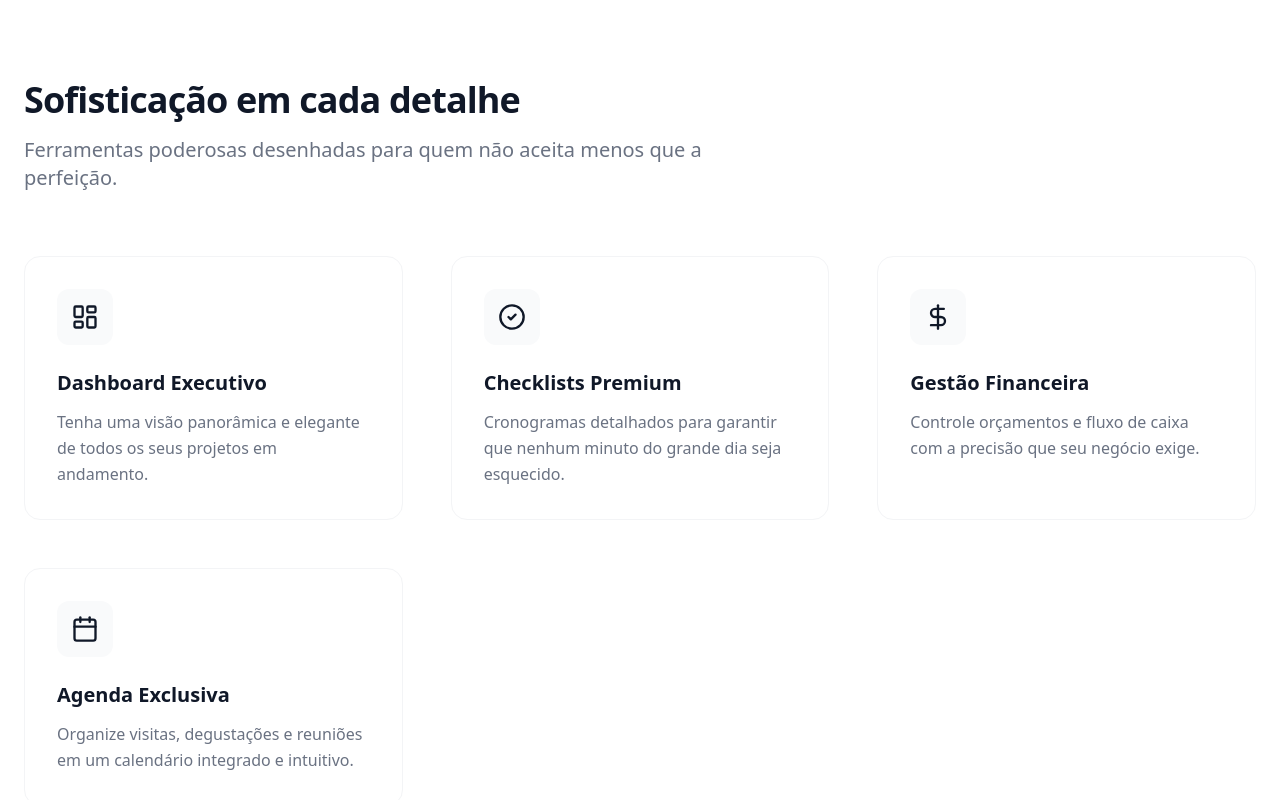
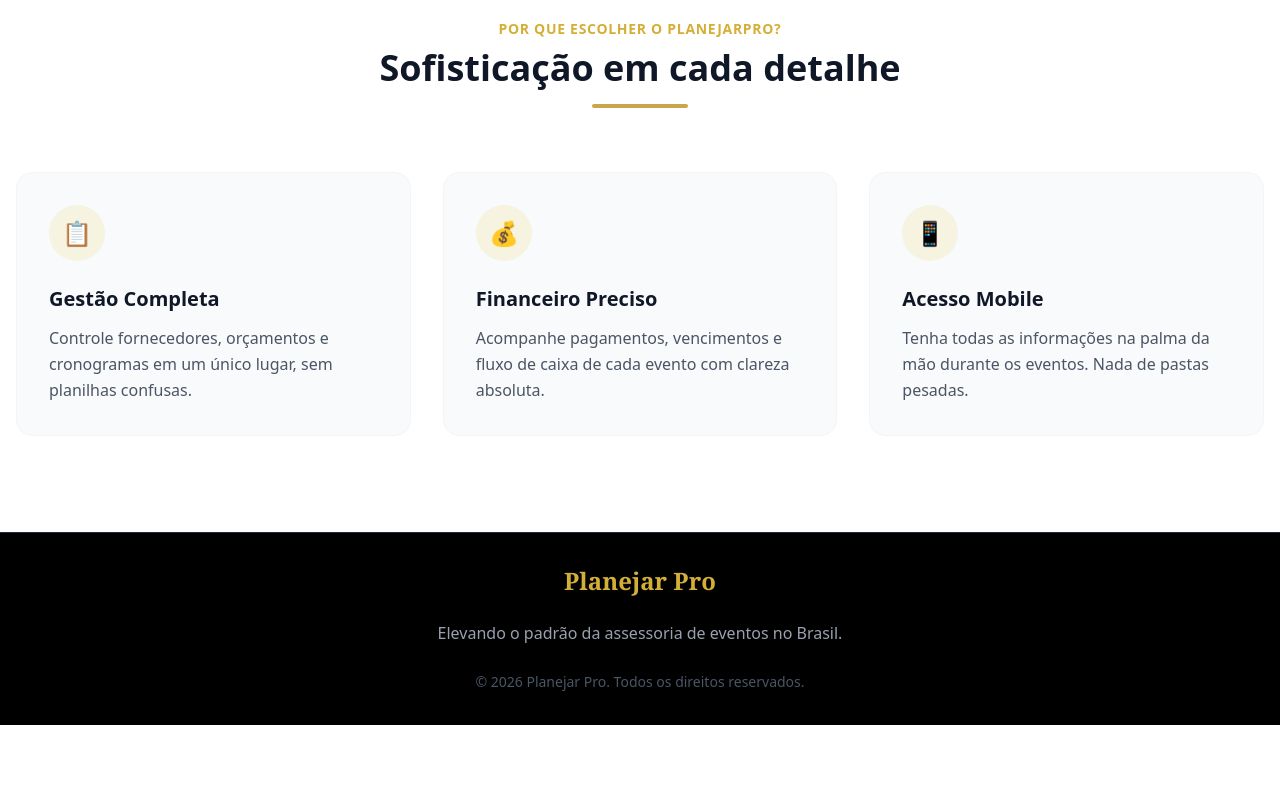
Before and after one commit to theproject93/planejar-pro, a React (Vite) app: page / in a window 1280 px wide. Shown: the part 800-1600 px from the top of the page. After the commit the page ends 1525 px from the top, so only its background shows below. Built offline with nearby package versions, Linux system fonts and the light colour scheme; no server answers.

Commit message:
feat: add landing page, routes and netlify spa redirects

```diff
--- a/package.json
+++ b/package.json
@@ -12,6 +12,7 @@
   "dependencies": {
     "@supabase/supabase-js": "^2.95.3",
     "@tailwindcss/vite": "^4.1.18",
+    "framer-motion": "^12.34.0",
     "lucide-react": "^0.564.0",
     "react": "^19.2.0",
     "react-dom": "^19.2.0",
--- /dev/null
+++ b/src/components/ScrollReveal.tsx
@@ -0,0 +1,42 @@
+import { motion, useInView, useAnimation, type Variants } from 'framer-motion';
+import { useRef, useEffect, type ReactNode } from 'react';
+
+interface Props {
+  children: ReactNode;
+  width?: 'fit-content' | '100%';
+  delay?: number;
+}
+
+export const ScrollReveal = ({
+  children,
+  width = 'fit-content',
+  delay = 0,
+}: Props) => {
+  const ref = useRef(null);
+  const isInView = useInView(ref, { once: true, margin: '-50px 0px' });
+  const controls = useAnimation();
+
+  useEffect(() => {
+    if (isInView) {
+      controls.start('visible');
+    }
+  }, [isInView, controls]);
+
+  const variants: Variants = {
+    hidden: { opacity: 0, y: 75 },
+    visible: { opacity: 1, y: 0 },
+  };
+
+  return (
+    <div ref={ref} style={{ width, position: 'relative', overflow: 'hidden' }}>
+      <motion.div
+        variants={variants}
+        initial="hidden"
+        animate={controls}
+        transition={{ duration: 0.5, delay: delay }}
+      >
+        {children}
+      </motion.div>
+    </div>
+  );
+};
--- a/src/pages/LandingPage.tsx
+++ b/src/pages/LandingPage.tsx
@@ -1,4 +1,6 @@
 import { Link } from 'react-router-dom';
+import { motion } from 'framer-motion';
+import { ScrollReveal } from '../components/ScrollReveal'; // Importe o componente
 import {
   CheckCircle2,
   LayoutDashboard,
@@ -82,12 +84,12 @@ export function LandingPage() {
         </div>
       </nav>
 
-      {/* Hero Section com Vídeo Background */}
+      {/* Hero Section com Vídeo Background + Framer Motion */}
       <section
         id="hero"
         className="relative pt-32 pb-24 min-h-[90vh] flex items-center justify-center overflow-hidden"
       >
-        {/* Vídeo Background - Com Overlay */}
+        {/* Vídeo Background (Mantivemos igual) */}
         <div className="absolute top-0 left-0 w-full h-full z-0">
           <video
             autoPlay
@@ -96,117 +98,141 @@ export function LandingPage() {
             playsInline
             className="absolute top-1/2 left-1/2 min-w-full min-h-full w-auto h-auto -translate-x-1/2 -translate-y-1/2 object-cover"
           >
-            {/* O React busca arquivos da pasta public direto na raiz "/" */}
             <source src="/hero-video.mp4" type="video/mp4" />
           </video>
-          {/* Overlay Escuro (Gradiente suave para leitura) */}
           <div className="absolute top-0 left-0 w-full h-full bg-gradient-to-b from-black/80 via-black/50 to-black/80"></div>
         </div>
 
-        {/* Conteúdo (Z-index maior que o vídeo) */}
+        {/* Conteúdo Animado com Framer Motion */}
         <div className="relative z-10 px-4 mx-auto max-w-7xl text-center">
-          <span className="bg-white/10 backdrop-blur-md text-gold-300 text-xs font-bold px-4 py-1.5 rounded-full mb-8 inline-block border border-gold-500/30 uppercase tracking-widest shadow-lg">
+          <motion.div
+            initial={{ opacity: 0, y: 30 }}
+            animate={{ opacity: 1, y: 0 }}
+            transition={{ duration: 0.8, ease: 'easeOut' }}
+          >
+            <span className="bg-white/10 backdrop-blur-md text-gold-300 text-xs font-bold px-4 py-1.5 rounded-full mb-8 inline-block border border-gold-500/30 uppercase tracking-widest shadow-lg hover:bg-white/20 transition-colors cursor-default">
               ✨ Exclusivo para Cerimonialistas
             </span>
+          </motion.div>
 
-          <h1 className="mb-6 text-5xl font-extrabold tracking-tight leading-tight text-white md:text-6xl lg:text-7xl drop-shadow-2xl">
+          <motion.h1
+            initial={{ opacity: 0, y: 30 }}
+            animate={{ opacity: 1, y: 0 }}
+            transition={{ duration: 0.8, delay: 0.2, ease: 'easeOut' }}
+            className="mb-6 text-5xl font-extrabold tracking-tight leading-tight text-white md:text-6xl lg:text-7xl drop-shadow-2xl"
+          >
             A excelência que seus <br />
             <span className="text-transparent bg-clip-text bg-gradient-to-r from-gold-200 via-gold-400 to-gold-200 animate-pulse">
               eventos merecem
             </span>
-          </h1>
+          </motion.h1>
 
-          <p className="mb-12 text-lg font-light text-gray-200 lg:text-xl sm:px-16 lg:px-48 leading-relaxed drop-shadow-md max-w-4xl mx-auto">
+          <motion.p
+            initial={{ opacity: 0, y: 30 }}
+            animate={{ opacity: 1, y: 0 }}
+            transition={{ duration: 0.8, delay: 0.4, ease: 'easeOut' }}
+            className="mb-12 text-lg font-light text-gray-200 lg:text-xl sm:px-16 lg:px-48 leading-relaxed drop-shadow-md max-w-4xl mx-auto"
+          >
             Eleve o nível da sua assessoria. Gestão impecável, checklists
             precisos e controle financeiro, tudo em uma interface sofisticada.
-          </p>
+          </motion.p>
 
-          <div className="flex flex-col space-y-4 sm:flex-row sm:justify-center sm:space-y-0 sm:space-x-6">
-            <Link
-              to="/login"
-              className="inline-flex justify-center items-center py-4 px-8 text-base font-bold text-center text-black rounded-xl bg-gold-400 hover:bg-gold-300 focus:ring-4 focus:ring-gold-300 transition-all shadow-xl hover:shadow-gold-500/50 hover:-translate-y-1 scale-100 hover:scale-105 duration-300"
+          <motion.div
+            initial={{ opacity: 0, y: 30 }}
+            animate={{ opacity: 1, y: 0 }}
+            transition={{ duration: 0.8, delay: 0.6, ease: 'easeOut' }}
+            className="flex flex-col space-y-4 sm:flex-row sm:justify-center sm:space-y-0 sm:space-x-6"
+          >
+            <Link to="/login">
+              <motion.button
+                whileHover={{ scale: 1.05 }}
+                whileTap={{ scale: 0.95 }}
+                className="group inline-flex justify-center items-center py-4 px-8 text-base font-bold text-center text-black rounded-xl bg-gold-400 hover:bg-gold-300 focus:ring-4 focus:ring-gold-300 transition-colors shadow-[0_0_20px_rgba(250,204,21,0.3)] hover:shadow-[0_0_30px_rgba(250,204,21,0.5)] w-full sm:w-auto"
               >
                 Começar Agora
-              <ArrowRight className="ml-2 -mr-1 w-5 h-5" />
+                <ArrowRight className="ml-2 -mr-1 w-5 h-5 group-hover:translate-x-1 transition-transform" />
+              </motion.button>
             </Link>
-            <a
+
+            <motion.a
               href="#features"
-              className="inline-flex justify-center items-center py-4 px-8 text-base font-medium text-center text-white rounded-xl border border-white/30 hover:bg-white/10 backdrop-blur-sm focus:ring-4 focus:ring-gray-100 transition-all hover:-translate-y-1"
+              whileHover={{ scale: 1.05 }}
+              whileTap={{ scale: 0.95 }}
+              className="inline-flex justify-center items-center py-4 px-8 text-base font-medium text-center text-white rounded-xl border border-white/30 hover:bg-white/10 backdrop-blur-sm focus:ring-4 focus:ring-gray-100 transition-colors w-full sm:w-auto"
             >
               Conhecer Detalhes
-            </a>
-          </div>
+            </motion.a>
+          </motion.div>
         </div>
       </section>
 
-      {/* Features Grid */}
-      <section id="features" className="py-24 bg-white">
-        <div className="py-8 px-4 mx-auto max-w-7xl sm:py-16 lg:px-6">
-          <div className="max-w-screen-md mb-12 lg:mb-16">
-            <h2 className="mb-4 text-4xl tracking-tight font-extrabold text-gray-900">
+      {/* Seção Features / Sofisticação */}
+      <section
+        id="features"
+        className="py-24 bg-white relative overflow-hidden"
+      >
+        <div className="container mx-auto px-4 relative z-10">
+          <ScrollReveal width="100%">
+            <div className="text-center mb-16 max-w-3xl mx-auto">
+              <span className="text-gold-500 font-semibold tracking-wider uppercase text-sm">
+                Por que escolher o PlanejarPro?
+              </span>
+              <h2 className="text-4xl font-playfair font-bold text-gray-900 mt-2 mb-4">
                 Sofisticação em cada detalhe
               </h2>
-            <p className="text-gray-500 sm:text-xl font-light">
-              Ferramentas poderosas desenhadas para quem não aceita menos que a
-              perfeição.
+              <div className="w-24 h-1 bg-gold-400 mx-auto rounded-full"></div>
+            </div>
+          </ScrollReveal>
+
+          <div className="grid md:grid-cols-3 gap-8">
+            {/* Card 1 */}
+            <ScrollReveal delay={0.1}>
+              <div className="bg-gray-50 p-8 rounded-2xl border border-gray-100 hover:shadow-xl hover:-translate-y-2 transition-all duration-300 group">
+                <div className="w-14 h-14 bg-gold-100 rounded-full flex items-center justify-center mb-6 group-hover:bg-gold-400 transition-colors">
+                  <span className="text-2xl">📋</span>{' '}
+                  {/* Troque por ícone Lucide se tiver */}
+                </div>
+                <h3 className="text-xl font-bold mb-3 text-gray-900">
+                  Gestão Completa
+                </h3>
+                <p className="text-gray-600 leading-relaxed">
+                  Controle fornecedores, orçamentos e cronogramas em um único
+                  lugar, sem planilhas confusas.
                 </p>
               </div>
-          <div className="space-y-8 md:grid md:grid-cols-2 lg:grid-cols-3 md:gap-12 md:space-y-0">
-            {/* Card 1 */}
-            <div className="group p-8 bg-white rounded-2xl border border-gray-100 hover:border-gold-200 hover:shadow-2xl transition-all duration-300 hover:-translate-y-1">
-              <div className="flex justify-center items-center mb-6 w-14 h-14 rounded-xl bg-gray-50 text-gray-900 group-hover:bg-gold-500 group-hover:text-white transition-colors">
-                <LayoutDashboard className="w-7 h-7" />
+            </ScrollReveal>
+
+            {/* Card 2 - Com um pouco mais de delay */}
+            <ScrollReveal delay={0.3}>
+              <div className="bg-gray-50 p-8 rounded-2xl border border-gray-100 hover:shadow-xl hover:-translate-y-2 transition-all duration-300 group">
+                <div className="w-14 h-14 bg-gold-100 rounded-full flex items-center justify-center mb-6 group-hover:bg-gold-400 transition-colors">
+                  <span className="text-2xl">💰</span>
                 </div>
-              <h3 className="mb-3 text-xl font-bold text-gray-900">
-                Dashboard Executivo
+                <h3 className="text-xl font-bold mb-3 text-gray-900">
+                  Financeiro Preciso
                 </h3>
-              <p className="text-gray-500 font-light leading-relaxed">
-                Tenha uma visão panorâmica e elegante de todos os seus projetos
-                em andamento.
+                <p className="text-gray-600 leading-relaxed">
+                  Acompanhe pagamentos, vencimentos e fluxo de caixa de cada
+                  evento com clareza absoluta.
                 </p>
               </div>
+            </ScrollReveal>
 
-            {/* Card 2 */}
-            <div className="group p-8 bg-white rounded-2xl border border-gray-100 hover:border-gold-200 hover:shadow-2xl transition-all duration-300 hover:-translate-y-1">
-              <div className="flex justify-center items-center mb-6 w-14 h-14 rounded-xl bg-gray-50 text-gray-900 group-hover:bg-gold-500 group-hover:text-white transition-colors">
-                <CheckCircle2 className="w-7 h-7" />
+            {/* Card 3 - Com mais delay ainda */}
+            <ScrollReveal delay={0.5}>
+              <div className="bg-gray-50 p-8 rounded-2xl border border-gray-100 hover:shadow-xl hover:-translate-y-2 transition-all duration-300 group">
+                <div className="w-14 h-14 bg-gold-100 rounded-full flex items-center justify-center mb-6 group-hover:bg-gold-400 transition-colors">
+                  <span className="text-2xl">📱</span>
                 </div>
-              <h3 className="mb-3 text-xl font-bold text-gray-900">
-                Checklists Premium
+                <h3 className="text-xl font-bold mb-3 text-gray-900">
+                  Acesso Mobile
                 </h3>
-              <p className="text-gray-500 font-light leading-relaxed">
-                Cronogramas detalhados para garantir que nenhum minuto do grande
-                dia seja esquecido.
+                <p className="text-gray-600 leading-relaxed">
+                  Tenha todas as informações na palma da mão durante os eventos.
+                  Nada de pastas pesadas.
                 </p>
               </div>
-
-            {/* Card 3 */}
-            <div className="group p-8 bg-white rounded-2xl border border-gray-100 hover:border-gold-200 hover:shadow-2xl transition-all duration-300 hover:-translate-y-1">
-              <div className="flex justify-center items-center mb-6 w-14 h-14 rounded-xl bg-gray-50 text-gray-900 group-hover:bg-gold-500 group-hover:text-white transition-colors">
-                <DollarSign className="w-7 h-7" />
-              </div>
-              <h3 className="mb-3 text-xl font-bold text-gray-900">
-                Gestão Financeira
-              </h3>
-              <p className="text-gray-500 font-light leading-relaxed">
-                Controle orçamentos e fluxo de caixa com a precisão que seu
-                negócio exige.
-              </p>
-            </div>
-
-            {/* Card 4 */}
-            <div className="group p-8 bg-white rounded-2xl border border-gray-100 hover:border-gold-200 hover:shadow-2xl transition-all duration-300 hover:-translate-y-1">
-              <div className="flex justify-center items-center mb-6 w-14 h-14 rounded-xl bg-gray-50 text-gray-900 group-hover:bg-gold-500 group-hover:text-white transition-colors">
-                <Calendar className="w-7 h-7" />
-              </div>
-              <h3 className="mb-3 text-xl font-bold text-gray-900">
-                Agenda Exclusiva
-              </h3>
-              <p className="text-gray-500 font-light leading-relaxed">
-                Organize visitas, degustações e reuniões em um calendário
-                integrado e intuitivo.
-              </p>
-            </div>
+            </ScrollReveal>
           </div>
         </div>
       </section>
```
Also changed, not shown: 1 other file (tests, documents, lock files or other folders). Lines whose indentation alone changed are shown as unchanged.
